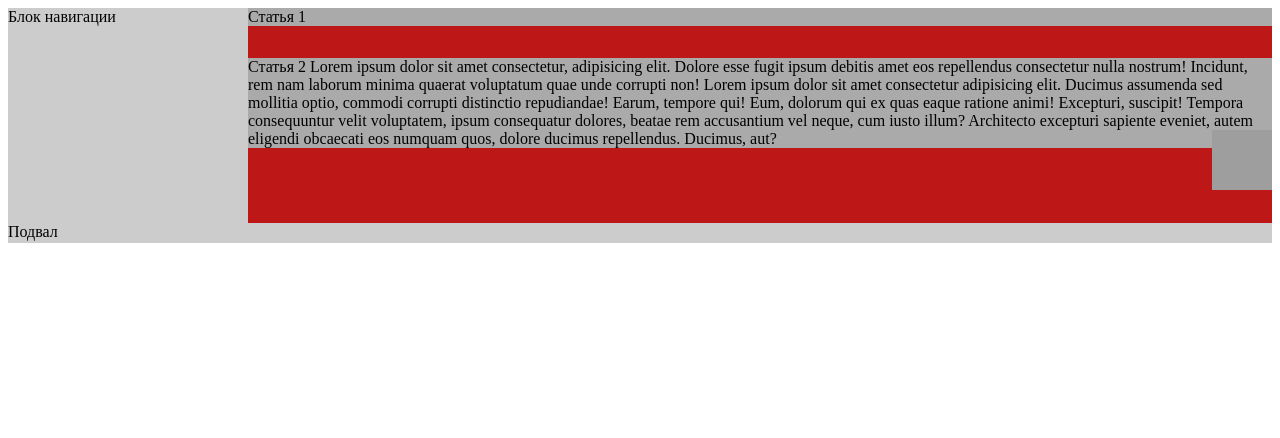
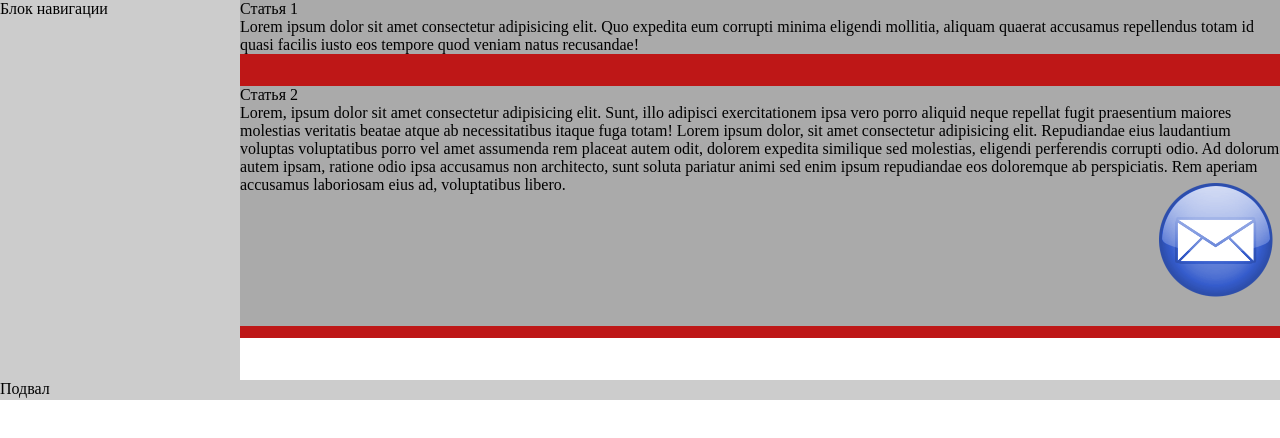
Before and after one commit to Demeter-sh/SharshukovDmitry, a plain HTML site: page home/02_CSS/base/index3.html in a window 1280 px wide. Drawn offline with Linux system fonts and the light colour scheme; grey boxes are pictures that could not be loaded.

Commit message:
CSS_2 index3 fix(added img)

```diff
--- a/home/02_CSS/base/index3.html
+++ b/home/02_CSS/base/index3.html
@@ -5,16 +5,24 @@
     <meta name="viewport" content="width=device-width, initial-scale=1.0">
     <title>Страница с блоками</title>
     <style>
+        *{
+            margin: 0;
+            padding: 0;
+            box-sizing: border-box;
+        }
         .navigationBock{
             background-color:#cccccc;
             width: 15em;
-            height: 215px;
+            height: 380px;
             float: left;
         }
         .article{
             background-color: #aaaaaa;
             width: 100%;
             margin-bottom: 2em;
+        }
+        .article2{
+            padding-bottom: 132px;
         }
         .footer{
             background-color: #cccccc;
@@ -25,22 +33,27 @@
         .wrap{
             background-color: rgb(190, 23, 23);
             width: 100%;
-            height: 215px;
+            height: 338px;
         }
     </style>
 </head>
 <body>
+    <div class="navigationBock">Блок навигации</div>
     <div class="wrap">
-        <div class="navigationBock">Блок навигации</div>
-        <div class="article">Статья 1</div>
-        <div class="article">Статья 2 Lorem ipsum dolor sit amet consectetur, adipisicing elit. Dolore esse fugit ipsum debitis amet eos repellendus consectetur nulla nostrum! Incidunt, rem nam laborum minima quaerat voluptatum quae unde corrupti non!
-            Lorem ipsum dolor sit amet consectetur adipisicing elit. Ducimus assumenda sed mollitia optio, commodi corrupti distinctio repudiandae! Earum, tempore qui! Eum, dolorum qui ex quas eaque ratione animi! Excepturi, suscipit!
-            Tempora consequuntur velit voluptatem, ipsum consequatur dolores, beatae rem accusantium vel neque, cum iusto illum? Architecto excepturi sapiente eveniet, autem eligendi obcaecati eos numquam quos, dolore ducimus repellendus. Ducimus, aut?
-            <divs style="float: right;">
-                <img src="https://img.freepik.com/free-psd/phone-icon-design_23-2151311652.jpg?semt=ais_hybrid&w=740" alt="mailPic" height="60px" width="60px">
-            </div>
+        <div class="article">
+            <p>Статья 1<br>
+                Lorem ipsum dolor sit amet consectetur adipisicing elit. Quo expedita eum corrupti minima eligendi mollitia, aliquam quaerat accusamus repellendus totam id quasi facilis iusto eos tempore quod veniam natus recusandae!
+            </p>
+        </div>
+        <div class="article article2">
+            Статья 2<br>
+            Lorem, ipsum dolor sit amet consectetur adipisicing elit. Sunt, illo adipisci exercitationem ipsa vero porro aliquid neque repellat fugit praesentium maiores molestias veritatis beatae atque ab necessitatibus itaque fuga totam!
+            Lorem ipsum dolor, sit amet consectetur adipisicing elit. Repudiandae eius laudantium voluptas voluptatibus porro vel amet assumenda rem placeat autem odit, dolorem expedita similique sed molestias, eligendi perferendis corrupti odio.
+            Ad dolorum autem ipsam, ratione odio ipsa accusamus non architecto, sunt soluta pariatur animi sed enim ipsum repudiandae eos doloremque ab perspiciatis. Rem aperiam accusamus laboriosam eius ad, voluptatibus libero.
+            <div style="float: inline-end; position: relative;"><img src="img/icon_mail.png" alt="mail"></div>
         </div>
     </div>
     <div class="footer">Подвал</div>
+
 </body>
 </html>
```
Also changed, not shown: home/02_CSS/base/img/icon_mail.png (added).
